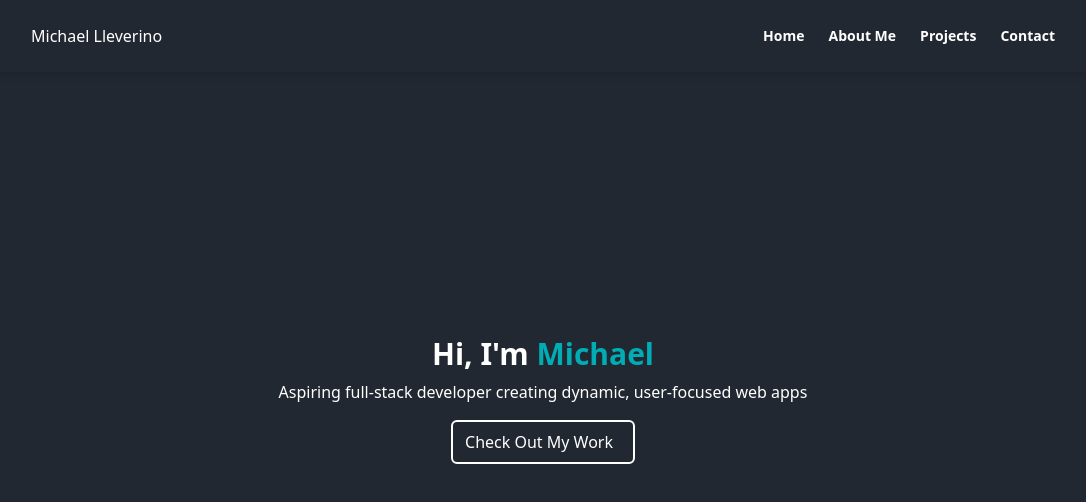
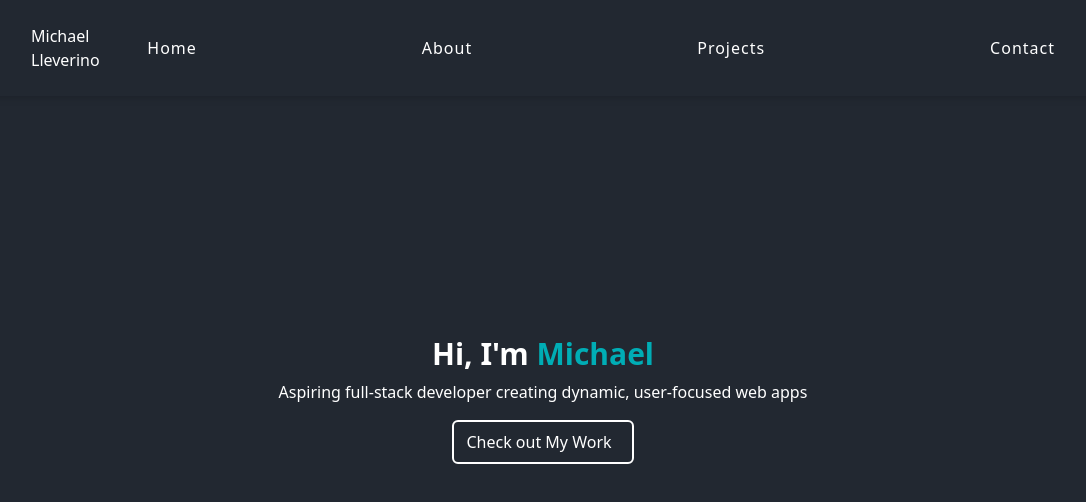
Before and after one commit to MichaelAlex03/PersonalSite, a React app in the folder personalSite/: page / in a window 1280 px wide. Shown: the top 502 px of the page, without its empty margins (97-1183 px from the left). Built offline with nearby package versions, Linux system fonts and the light colour scheme; the HTML template or start-up script is replaced by a standard one.

Commit message:
updated nav

```diff
--- a/personalSite/src/components/Navbar.tsx
+++ b/personalSite/src/components/Navbar.tsx
@@ -1,68 +1,24 @@
-
-import React, { useState } from 'react'
-// import { Link } from "react-router-dom";
-import {Link} from 'react-scroll'
 
 const Navbar = () => {
 
-    const [isMenuOpen, setIsMenuOpen] = useState<boolean>(false);
+    const handleClick = (div: string) => {
+        document.getElementById(div)?.scrollIntoView({behavior: 'smooth'})
+    }
 
 
 
     return (
-        <div>
-            <header className="flex justify-center items-center text-white py-6 px-10 md:px-32 bg-[#222831] drop-shadow-md ">
-                <div className='flex items-center justify-center md:justify-between sm:w-[vw] w-full'>
-                    <h1 className='hidden md:flex mr-auto text-md'>Michael Lleverino</h1>
-                    <ul className="flex gap-6 font-semibold text-base">
-                        <li className='text-sm'>
-                            <Link to='home'
-                                spy={true}
-                                smooth={true}
-                                offset={0}
-                                duration={500}
-                                >
-                                Home
-                            </Link>
-                        </li>
-                        <li className='text-sm'>
-                            <Link to='aboutMe'
-                                activeClass='active'
-                                spy={true}
-                                smooth={true}
-                                offset={0}
-                                duration={500}
-                                >
-                                About Me
-                            </Link>
-                        </li>
-                        <li className='text-sm'>
-                            <Link to='Projects'
-                                activeClass='active'
-                                spy={true}
-                                smooth={true}
-                                offset={0}
-                                duration={500}
-                                >
-                                Projects
-                            </Link>
-                        </li>
-                        <li className='text-sm'>
-                            <Link to='Contact'
-                                activeClass='active'
-                                spy={true}
-                                smooth={true}
-                                offset={0}
-                                duration={500}
-                                >
-                                Contact
-                            </Link>
-                        </li>
-                </ul>
+        <header className="text-white py-6 px-10 md:px-32 bg-[#222831] drop-shadow-md">
+            <div className="flex w-full">
+                <h1 className='hidden md:flex mr-auto text-md'>Michael Lleverino</h1>
+                <div className='flex justify-between w-full'>
+                    <button onClick={() => handleClick('home')}><span className="nav">Home</span></button>
+                    <button onClick={() => handleClick('aboutMe')}><span className="nav">About</span></button>
+                    <button onClick={() => handleClick('Projects')}><span className="nav">Projects</span></button>
+                    <button onClick={() => handleClick('Contact')}><span className="nav">Contact</span></button>
                 </div>
-
-            </header>
-        </div>
+            </div>
+        </header>
     )
 }
 
--- a/personalSite/src/index.css
+++ b/personalSite/src/index.css
@@ -3,5 +3,17 @@
 @tailwind utilities;
 
 @layer utilities{
+  .nav{
+    @apply relative tracking-[1px]
+  }
 
+  /*Creates the underline for each navlink after the navlink has been hovered over. Width of underline starts at 0 and goes to 100% over 300ms time duration*/
+  .nav::after{
+    @apply content-[''] bg-sky-300 h-[3px] w-[0] left-0 -bottom-[5px] rounded-xl absolute duration-300
+  }
+
+
+  .nav:hover::after{
+    @apply w-[100%]
+  }
 }
--- a/personalSite/src/pages/aboutMe.tsx
+++ b/personalSite/src/pages/aboutMe.tsx
@@ -4,7 +4,7 @@ import Navbar from '../components/Navbar';
 const AboutMe = () => {
   return (
     <>
-      <div className='h-screen bg-[#222831] text-white w-full py-20 p-8 flex flex-col lg:flex-row items-center'>
+      <div className='h-screen bg-[#222831] text-white w-full py-20 px-8 2xl:px-2 flex flex-col lg:flex-row items-center'>
         <div className='flex flex-col items-center gap-4 w-5/6 mt-20'>
           <h1 className='text-4xl font-bold'>About Me</h1>
           <p className='text-center sm:text-sm md:text-base 2xl:w-2/3'>I am an aspiring full-stack software developer with a recent bachelor’s degree in computer science from Texas State University.
--- a/personalSite/src/pages/home.tsx
+++ b/personalSite/src/pages/home.tsx
@@ -9,18 +9,17 @@ const Home = () => {
             <h1 className='text-3xl font-bold'>Hi, I'm <span className='text-[#00ADB5]'>Michael</span></h1>
             <h3 className='text-center'>Aspiring full-stack developer creating dynamic, user-focused web apps</h3>
             <div className='mt-2'>
-                <Link to='aboutMe'
-                            spy={true}
-                            smooth={true}
-                            offset={0}
-                            duration={500}
-                            onClick={() => console.log('Link clicked!')}
-                        >
-                    <button className='border-2 border-white rounded-md py-2 px-3 flex items-center gap-2'>
-                        Check Out My Work
+                <button className='border-2 border-white rounded-md py-2 px-3 flex items-center gap-2'
+                onClick={() => {
+                    console.log('rooot')
+                    const aboutMeLink = document.getElementById('aboutMe');
+                    if (aboutMeLink) {
+                        aboutMeLink.scrollIntoView({ behavior: 'smooth' });
+                    }
+                }}>
+                        Check out My Work
                         <i className='bx bx-down-arrow-alt'></i>
-                    </button>
-                </Link>
+                </button>
             </div>
         </div>
     </div>
```
